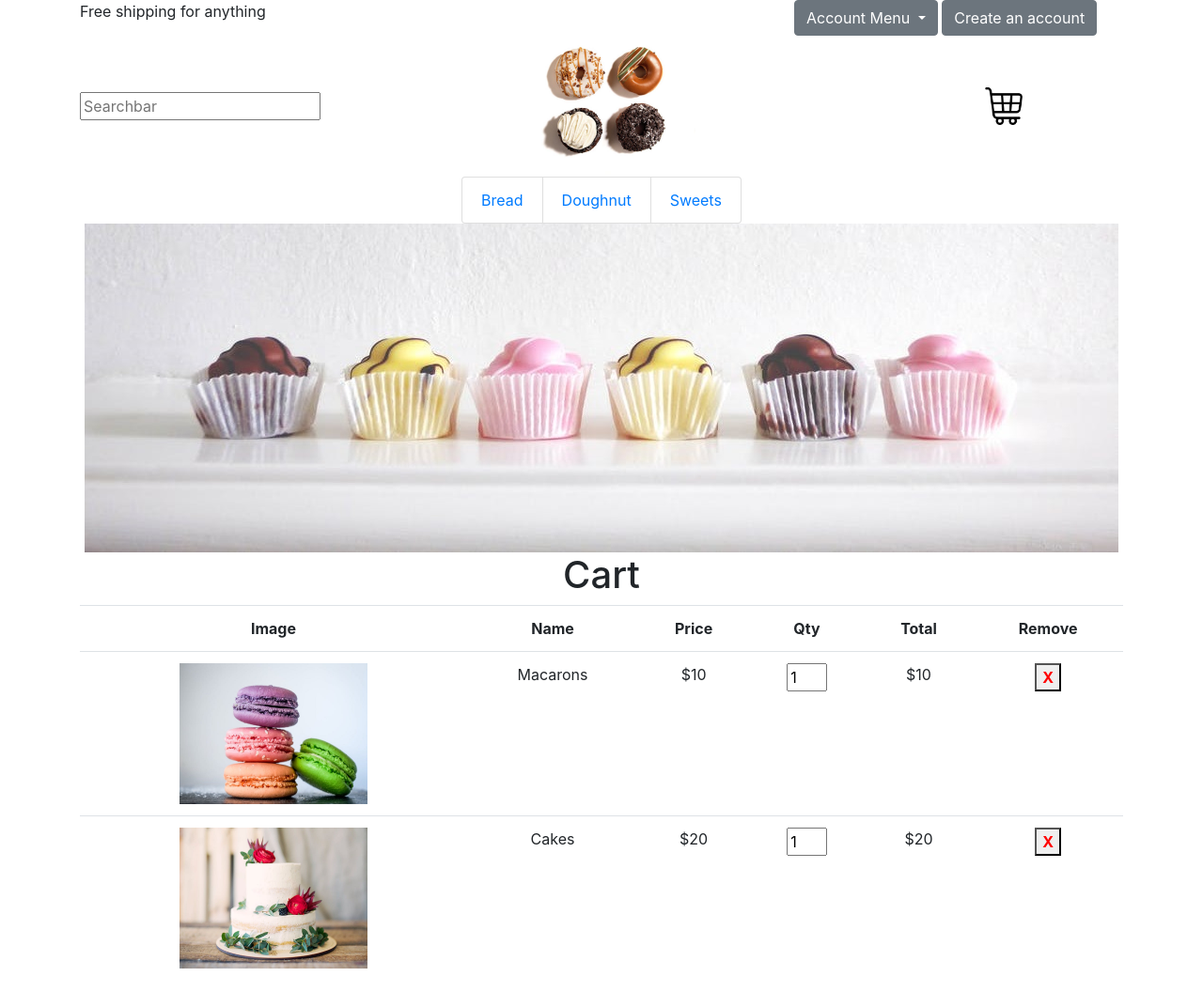
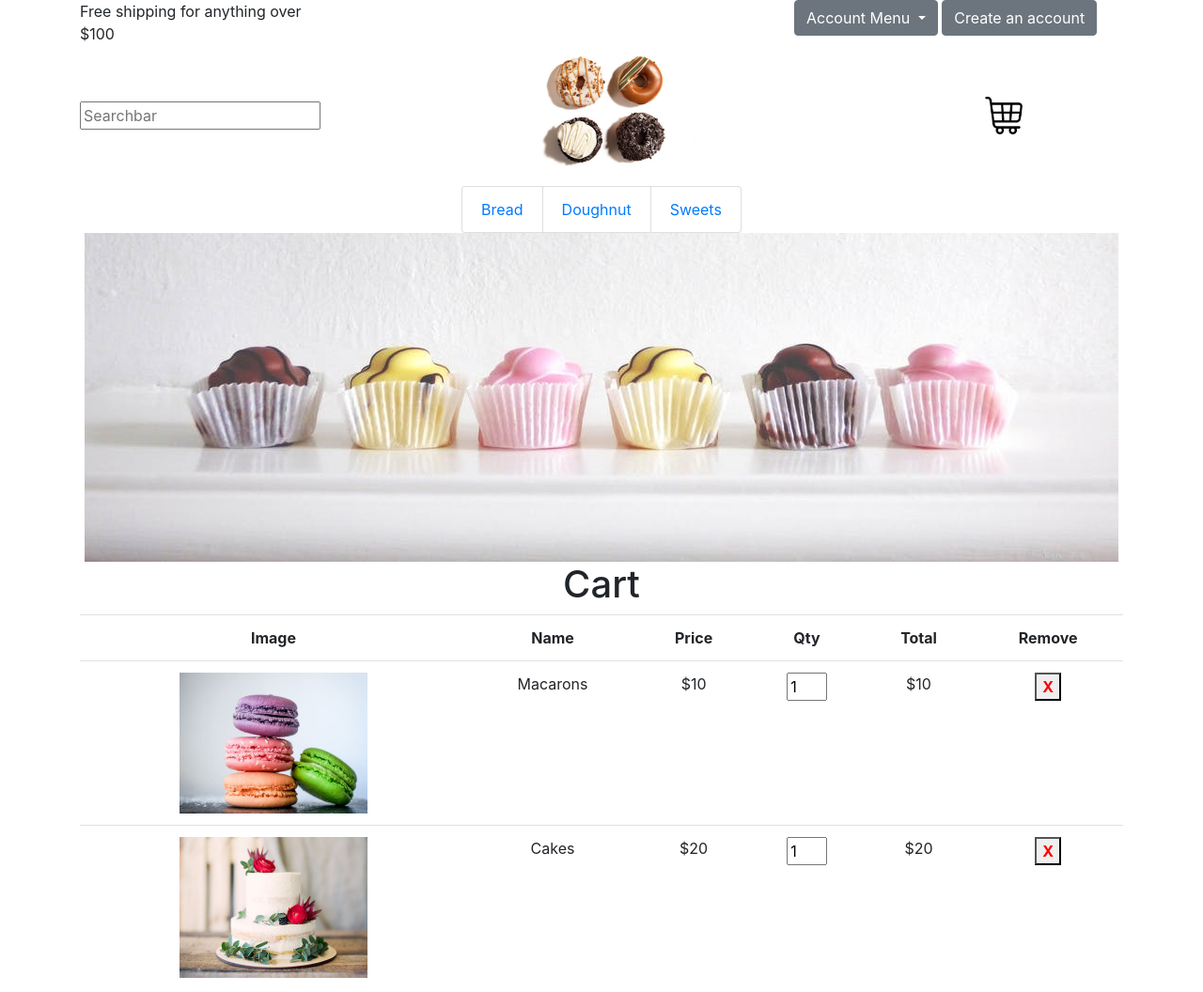
Before and after one commit to VijayashanthiGajula/ShoppingCart_CI-CD, a plain HTML site: page main_page.html in a window 1280 px wide. Shown: the top 1056 px of the page at 94% size. Drawn offline with nearby package versions, Linux system fonts and the light colour scheme.

Commit message:
commit on main

```diff
--- a/main_page.html
+++ b/main_page.html
@@ -13,7 +13,7 @@
     <header>
         <div class="top-menu row">
             <div class="promotion col-3">
-                Free shipping for anything
+                Free shipping for anything over $100
             </div>
             <div class="col"></div>
             <div id='accmenu' class="col-4">
```
